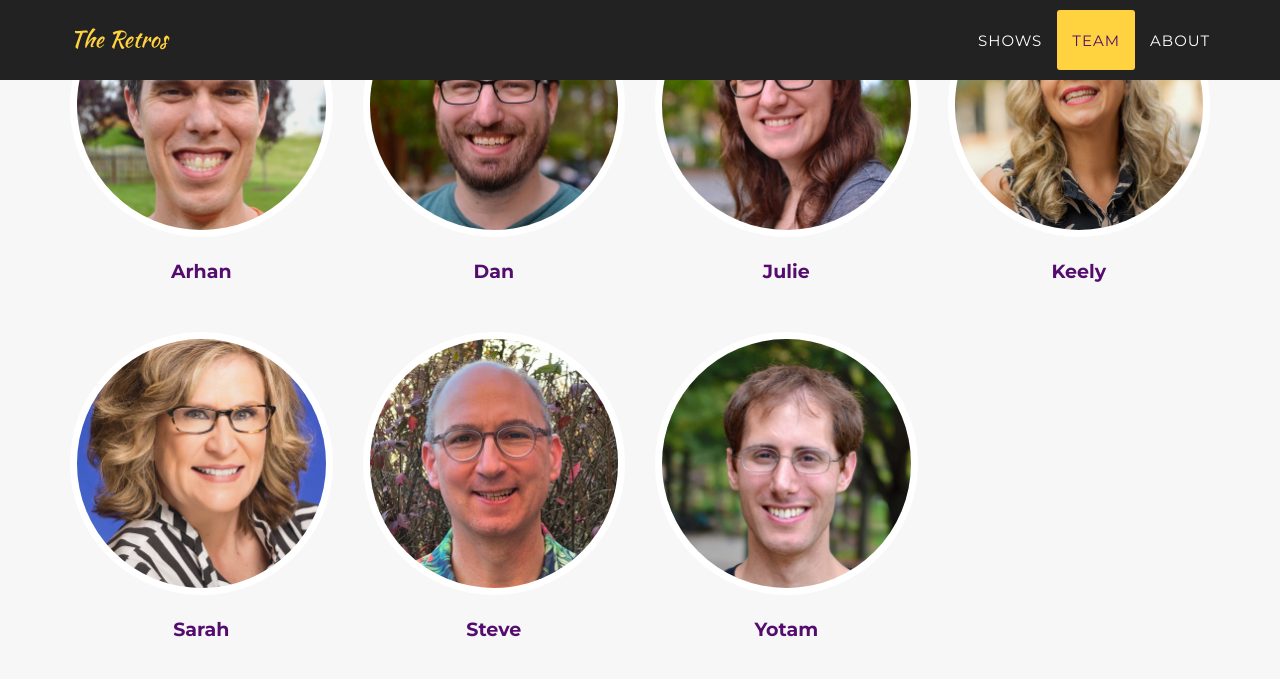
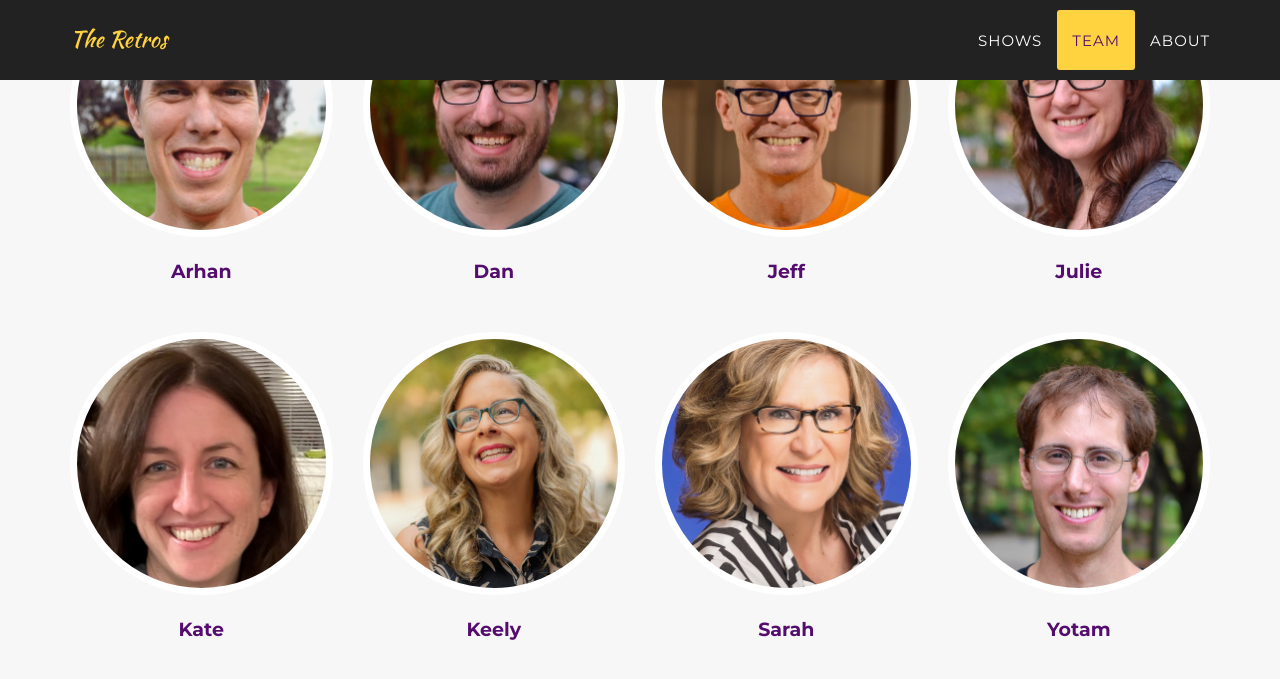
Before and after one commit to yig/RetrosImprovWeb, a Jekyll site: the page built from index.html, in a window 1280 px wide and 900 px high, scrolled down 4986 px. Shown: the top 679 px of the window. Built offline with Jekyll 4.4.1, drawn with Linux system fonts in a browser that asks for light colours; some web fonts are replaced; comment, search, counter and statistics services are not loaded.

Commit message:
updated team

```diff
--- a/_config.yml
+++ b/_config.yml
@@ -154,14 +154,16 @@ people:
   pic: arhan
 - name: Dan
   pic: dan
+- name: Jeff
+  pic: jeff
 - name: Julie
   pic: julie
+- name: Kate
+  pic: kate
 - name: Keely
   pic: keely
 - name: Sarah
   pic: sarah-500px
-- name: Steve
-  pic: steve
 - name: Yotam
   pic: yotam
 
```
Also changed, not shown: img/team/jeff.jpg (added), img/team/kate.jpg (added), img/team/large/kate.jpg (added), 1 other file.
